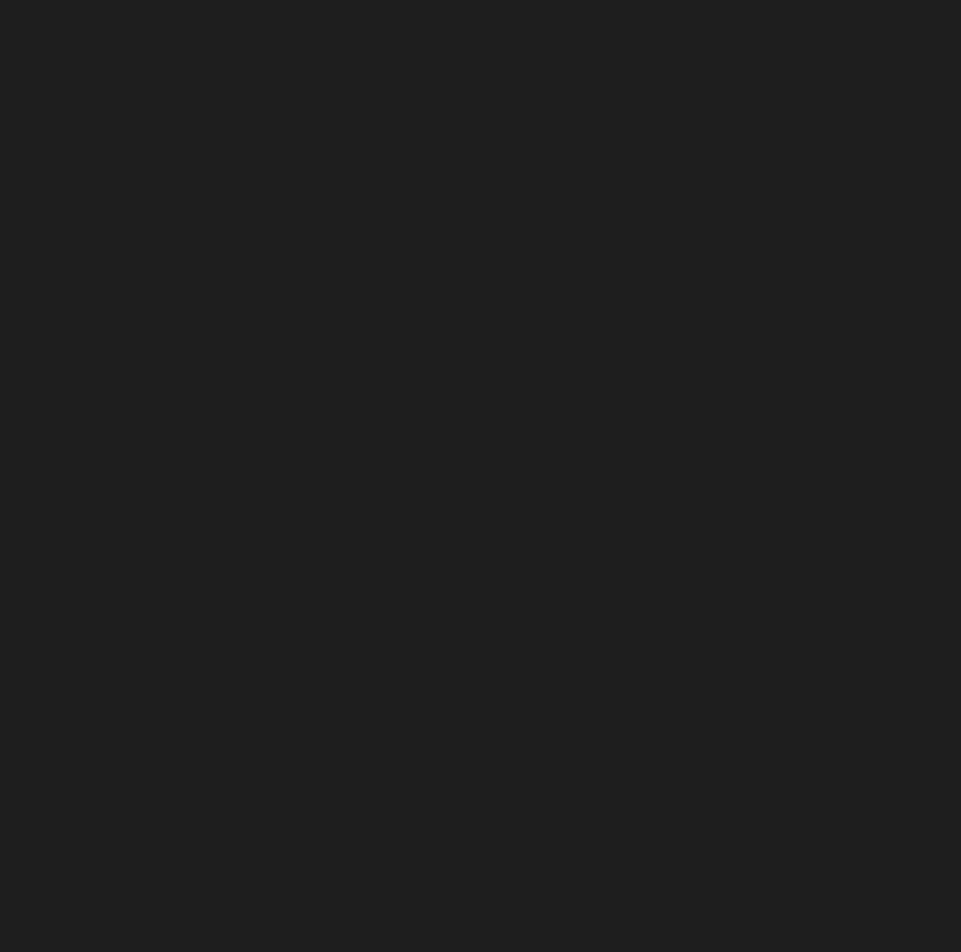
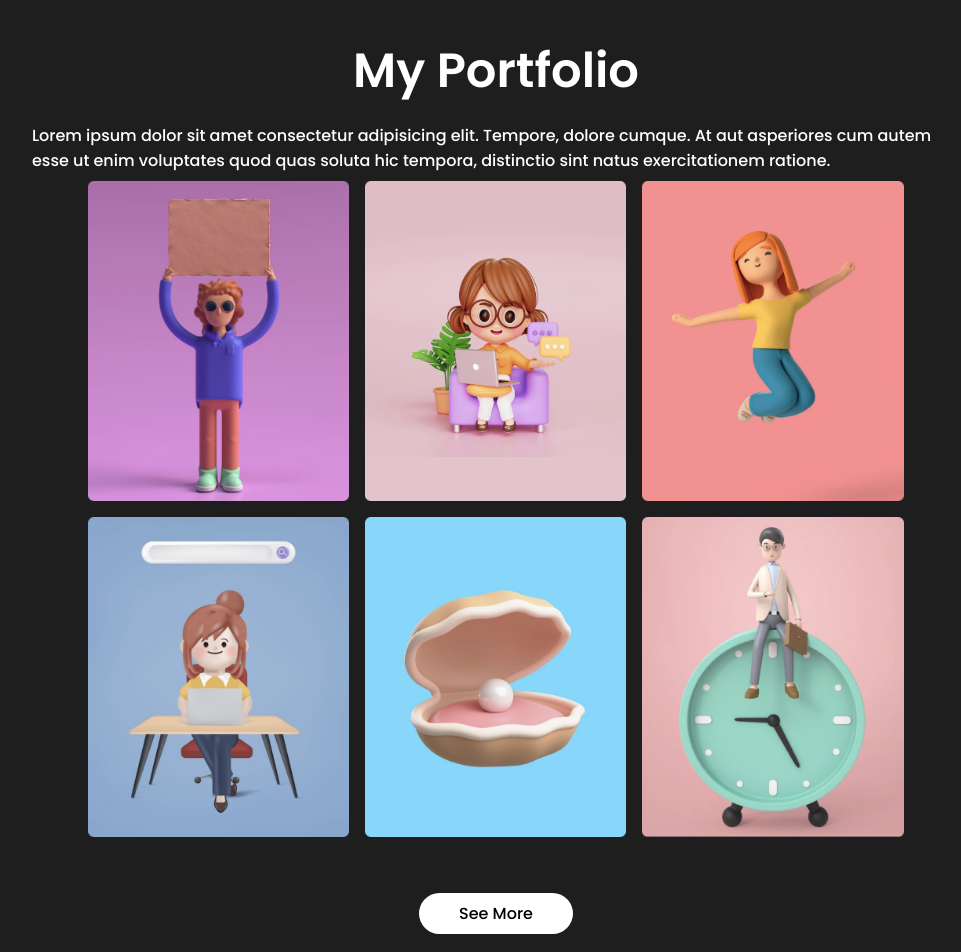
Before and after one commit to mhmmd44/myportfolio, a React (Create React App) app: page / in a window 1280 px wide. Shown: the part 1640-2592 px from the top of the page, without its empty margins (144-1105 px from the left). Before the commit the page ends 1659 px from the top, so only its background shows below. Built offline with nearby package versions, Linux system fonts and the light colour scheme.

Commit message:
completed works

```diff
--- a/src/App.js
+++ b/src/App.js
@@ -1,12 +1,14 @@
 import Navbar from "./components/Navbar/navbar";
 import Intro from "./components/intro/intro";
 import Skills from "./components/skills/skills";
+import Works from "./components/Works/works";
 function App() {
   return (
     <div className="App">
       <Navbar/>
       <Intro/>
       <Skills/>
+      <Works/>
     </div>
   );
 }
--- /dev/null
+++ b/src/components/Works/works.css
@@ -0,0 +1,46 @@
+#works{
+    margin: 0 auto;
+    min-height: calc(100vh - 4rem);
+    width: 100vw;
+    max-width: 60rem;
+    display: flex;
+    flex-direction: column;
+    justify-content: center;
+    align-items: center;
+    padding: 0 1rem;
+}
+.worksTitle{
+margin: 1rem 0;
+font-size: 3rem;
+}
+.worksDesc{
+    font-weight: 300;
+    font-size: 1rem;
+    max-width: 45rem;
+}
+.worksImgs{
+    display: flex;
+    align-items: center;
+    justify-content: center;
+    flex-wrap: wrap;
+    width: 100vw;
+    max-width: 65rem;
+}.worksImg{
+   object-fit: cover;
+   height: 20rem;
+   margin: 0.5rem;
+}
+.workBtn{
+    margin: 3rem;
+    padding: 0.5rem 2.5rem;
+    border: none;
+    border-radius: 2rem;
+    background-color: white;
+    font-size: 1rem;
+}
+
+@media screen and (max-width:585px) {
+    .worksImg{
+        height: 48vw;
+    }
+}
--- /dev/null
+++ b/src/components/Works/works.js
@@ -0,0 +1,32 @@
+import React from "react";
+import "./works.css";
+import Portfolio1 from '../../assets/portfolio-1.png';
+import Portfolio2 from '../../assets/portfolio-2.png';
+import Portfolio3 from '../../assets/portfolio-3.png';
+import Portfolio4 from '../../assets/portfolio-4.png';
+import Portfolio5 from '../../assets/portfolio-5.png';
+import Portfolio6 from '../../assets/portfolio-6.png';
+
+const works = () => {
+  return (
+    <seciton id="works">
+      <h2 className="worksTitle">My Portfolio</h2>
+      <span className="workDesc">
+        Lorem ipsum dolor sit amet consectetur adipisicing elit. Tempore, dolore
+        cumque. At aut asperiores cum autem esse ut enim voluptates quod quas
+        soluta hic tempora, distinctio sint natus exercitationem ratione.
+      </span>
+      <div className="worksImgs">
+      <img src={Portfolio1} alt="" className="worksImg" />
+      <img src={Portfolio2} alt="" className="worksImg" />
+      <img src={Portfolio3} alt="" className="worksImg" />
+      <img src={Portfolio4} alt="" className="worksImg" />
+      <img src={Portfolio5} alt="" className="worksImg" />
+      <img src={Portfolio6} alt="" className="worksImg" />
+      </div>
+      <button className="workBtn">See More</button>
+    </seciton>
+  );
+};
+
+export default works;
--- a/src/components/skills/skills.js
+++ b/src/components/skills/skills.js
@@ -23,15 +23,15 @@ const skills = () => {
         <div className="skillBar">
           <img src={WebDesign} alt="WebDesign" className="skillBarImmg" />
           <div className="skillBarText">
-            <h2></h2>
-            <p></p>
+            <h2>Web Designer</h2>
+            <p>This is a demo text</p>
           </div>
         </div>
         <div className="skillBar">
           <img src={AppDesign} alt="AppDesign" className="skillBarImmg" />
           <div className="skillBarText">
-            <h2></h2>
-            <p></p>
+            <h2>App designer</h2>
+            <p>This is a demo text</p>
           </div>
         </div>
       </div>
```
